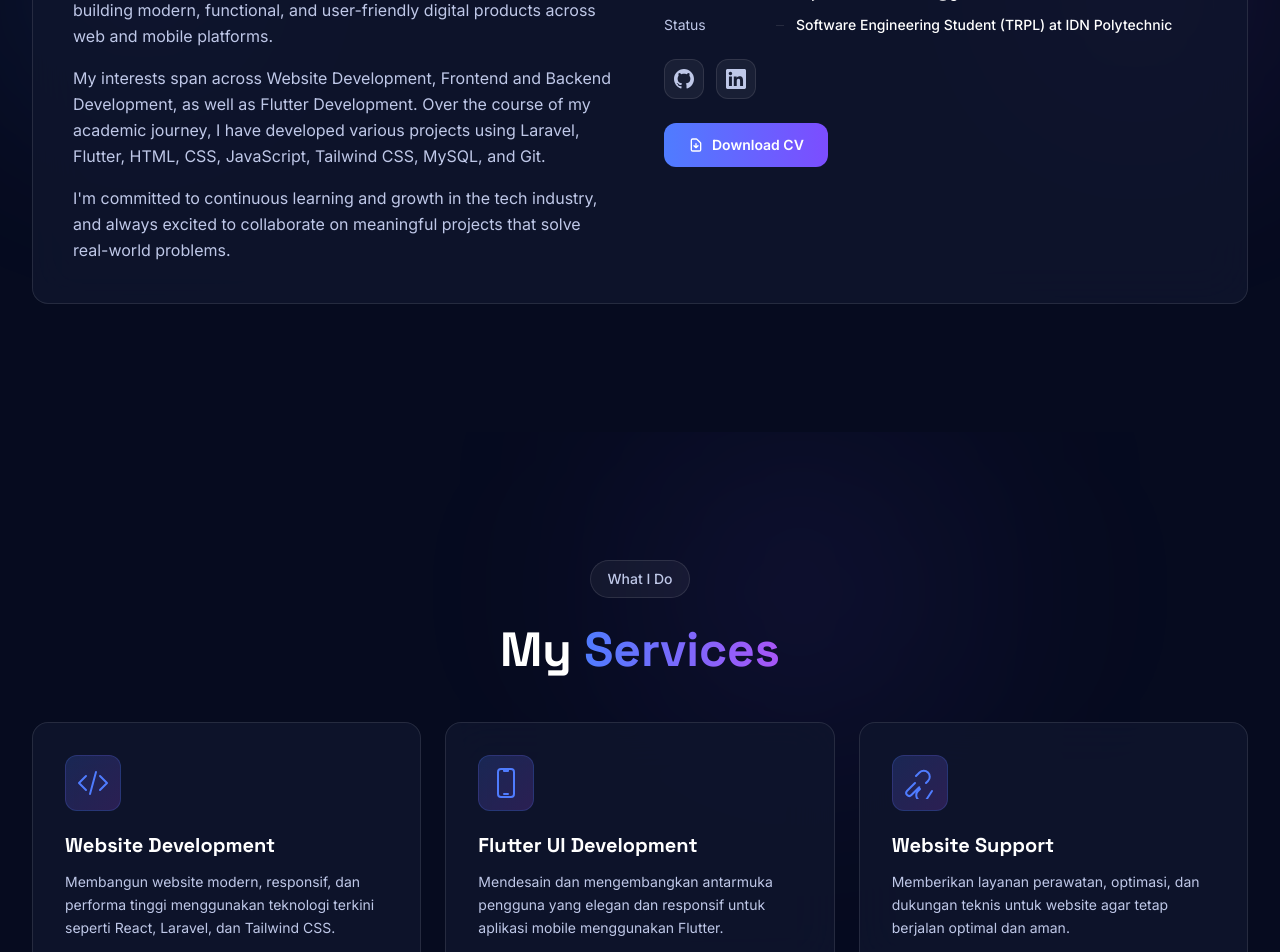
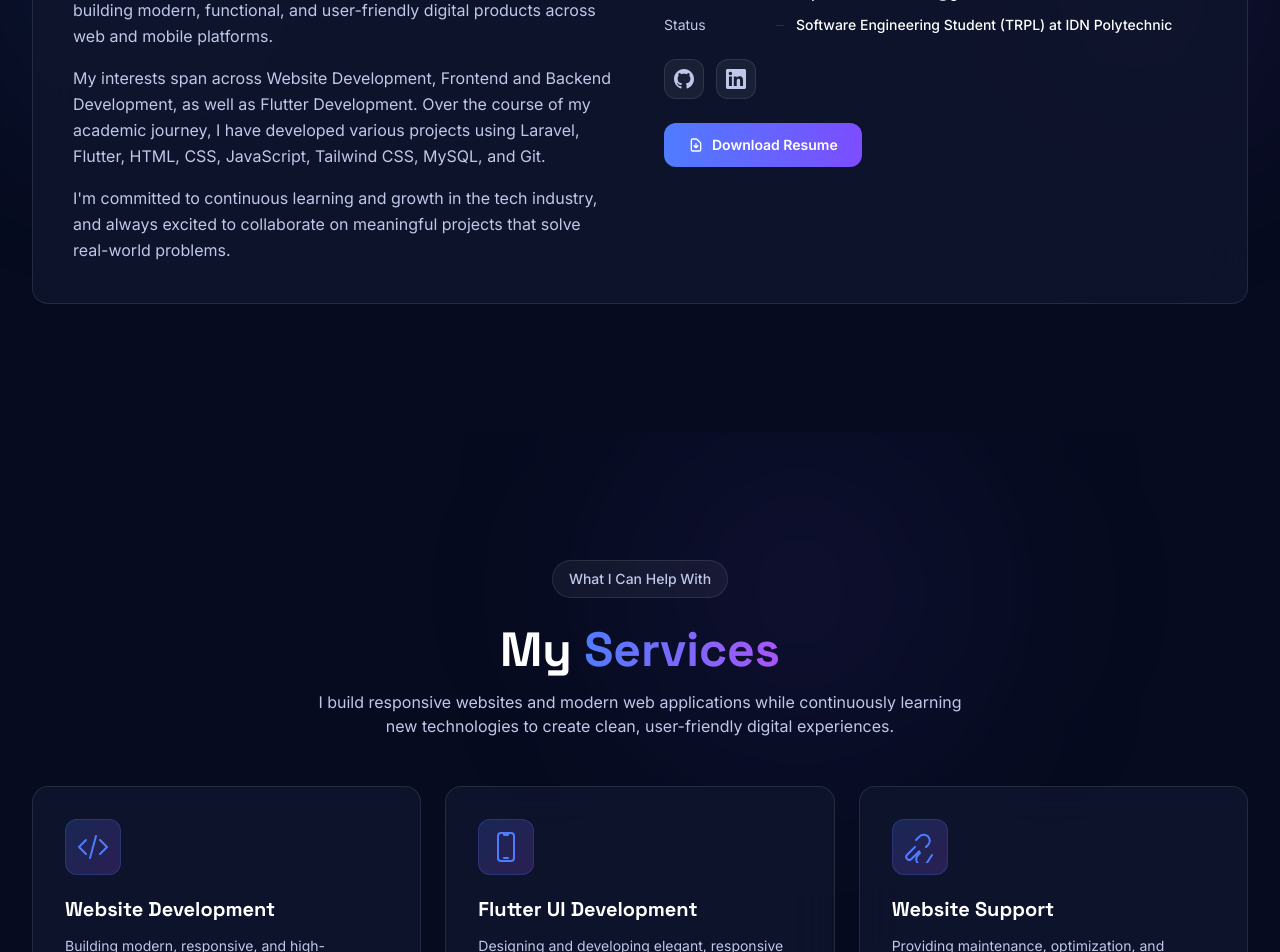
Before and after one commit to Najla-cloud27/WebsitePortfolio_najla2026, a React (Vite) app: page / in a window 1280 px wide. Shown: the part 1260-2212 px from the top of the page. Built offline with nearby package versions, Linux system fonts and the light colour scheme.

Commit message:
Final portfolio polish

```diff
--- a/index.html
+++ b/index.html
@@ -1,10 +1,10 @@
 <!doctype html>
-<html lang="id">
+<html lang="en">
   <head>
     <meta charset="UTF-8" />
     <link rel="icon" type="image/png" href="/favicon.png" />
     <meta name="viewport" content="width=device-width, initial-scale=1.0" />
-    <title>Najla Haura Mumtazah | Developer Portfolio</title>
+    <title>Najla | Developer Portfolio</title>
     <link rel="preconnect" href="https://fonts.googleapis.com">
     <link rel="preconnect" href="https://fonts.gstatic.com" crossorigin>
     <link href="https://fonts.googleapis.com/css2?family=Inter:wght@300;400;500;600;700;800;900&family=Space+Grotesk:wght@400;500;600;700&display=swap" rel="stylesheet">
--- a/src/components/About.jsx
+++ b/src/components/About.jsx
@@ -122,7 +122,7 @@ function About() {
                   <svg className="w-4 h-4" fill="none" viewBox="0 0 24 24" stroke="currentColor" strokeWidth={2}>
                     <path strokeLinecap="round" strokeLinejoin="round" d="M12 10v6m0 0l-3-3m3 3l3-3m2 8H7a2 2 0 01-2-2V5a2 2 0 012-2h5.586a1 1 0 01.707.293l5.414 5.414a1 1 0 01.293.707V19a2 2 0 01-2 2z" />
                   </svg>
-                  Download CV
+                  Download Resume
                 </a>
               </div>
             </div>
--- a/src/components/Contact.jsx
+++ b/src/components/Contact.jsx
@@ -3,7 +3,7 @@ import { motion } from 'framer-motion';
 const contactMethods = [
   {
     name: 'WhatsApp',
-    url: 'https://wa.me/6281234567890',
+    url: 'https://wa.me/6285182879771',
     icon: (
       <svg className="w-6 h-6" fill="currentColor" viewBox="0 0 24 24">
         <path d="M17.472 14.382c-.297-.149-1.758-.867-2.03-.967-.273-.099-.471-.148-.67.15-.197.297-.767.966-.94 1.164-.173.199-.347.223-.644.075-.297-.15-1.255-.463-2.39-1.475-.883-.788-1.48-1.761-1.653-2.059-.173-.297-.018-.458.13-.606.134-.133.298-.347.446-.52.149-.174.198-.298.298-.497.099-.198.05-.371-.025-.52-.075-.149-.669-1.612-.916-2.207-.242-.579-.487-.5-.669-.51-.173-.008-.371-.01-.57-.01-.198 0-.52.074-.792.372-.272.297-1.04 1.016-1.04 2.479 0 1.462 1.065 2.875 1.213 3.074.149.198 2.096 3.2 5.077 4.487.709.306 1.262.489 1.694.625.712.227 1.36.195 1.871.118.571-.085 1.758-.719 2.006-1.413.248-.694.248-1.289.173-1.413-.074-.124-.272-.198-.57-.347m-5.421 7.403h-.004a9.87 9.87 0 01-5.031-1.378l-.361-.214-3.741.982.998-3.648-.235-.374a9.86 9.86 0 01-1.51-5.26c.001-5.45 4.436-9.884 9.888-9.884 2.64 0 5.122 1.03 6.988 2.898a9.825 9.825 0 012.893 6.994c-.003 5.45-4.437 9.884-9.885 9.884m8.413-18.297A11.815 11.815 0 0012.05 0C5.495 0 .16 5.335.157 11.892c0 2.096.547 4.142 1.588 5.945L.057 24l6.305-1.654a11.882 11.882 0 005.683 1.448h.005c6.554 0 11.89-5.335 11.893-11.893a11.821 11.821 0 00-3.48-8.413z"/>
--- a/src/components/Experience.jsx
+++ b/src/components/Experience.jsx
@@ -2,7 +2,7 @@ import { motion } from 'framer-motion';
 
 const experience = {
   institution: 'Disdikpora Karawang',
-  division: 'General Affairs and Personnel Division (Kasubbag Umum dan Kepegawaian)',
+  division: 'General Affairs and Personnel Division',
   position: 'Administrative Staff Intern',
   period: 'PKL Period',
   location: 'Karawang, West Java',
--- a/src/components/Footer.jsx
+++ b/src/components/Footer.jsx
@@ -30,7 +30,7 @@ const socials = [
   },
   {
     name: 'WhatsApp',
-    url: 'https://wa.me/6281234567890',
+    url: 'https://wa.me/6285182879771',
     icon: (
       <svg className="w-4 h-4" fill="currentColor" viewBox="0 0 24 24">
         <path d="M17.472 14.382c-.297-.149-1.758-.867-2.03-.967-.273-.099-.471-.148-.67.15-.197.297-.767.966-.94 1.164-.173.199-.347.223-.644.075-.297-.15-1.255-.463-2.39-1.475-.883-.788-1.48-1.761-1.653-2.059-.173-.297-.018-.458.13-.606.134-.133.298-.347.446-.52.149-.174.198-.298.298-.497.099-.198.05-.371-.025-.52-.075-.149-.669-1.612-.916-2.207-.242-.579-.487-.5-.669-.51-.173-.008-.371-.01-.57-.01-.198 0-.52.074-.792.372-.272.297-1.04 1.016-1.04 2.479 0 1.462 1.065 2.875 1.213 3.074.149.198 2.096 3.2 5.077 4.487.709.306 1.262.489 1.694.625.712.227 1.36.195 1.871.118.571-.085 1.758-.719 2.006-1.413.248-.694.248-1.289.173-1.413-.074-.124-.272-.198-.57-.347m-5.421 7.403h-.004a9.87 9.87 0 01-5.031-1.378l-.361-.214-3.741.982.998-3.648-.235-.374a9.86 9.86 0 01-1.51-5.26c.001-5.45 4.436-9.884 9.888-9.884 2.64 0 5.122 1.03 6.988 2.898a9.825 9.825 0 012.893 6.994c-.003 5.45-4.437 9.884-9.885 9.884m8.413-18.297A11.815 11.815 0 0012.05 0C5.495 0 .16 5.335.157 11.892c0 2.096.547 4.142 1.588 5.945L.057 24l6.305-1.654a11.882 11.882 0 005.683 1.448h.005c6.554 0 11.89-5.335 11.893-11.893a11.821 11.821 0 00-3.48-8.413z"/>
--- a/src/components/Hero.jsx
+++ b/src/components/Hero.jsx
@@ -31,7 +31,7 @@ const socialLinks = [
   },
   {
     name: 'WhatsApp',
-    url: 'https://wa.me/6281234567890',
+    url: 'https://wa.me/6285182879771',
     icon: (
       <svg className="w-5 h-5" fill="currentColor" viewBox="0 0 24 24">
         <path d="M17.472 14.382c-.297-.149-1.758-.867-2.03-.967-.273-.099-.471-.148-.67.15-.197.297-.767.966-.94 1.164-.173.199-.347.223-.644.075-.297-.15-1.255-.463-2.39-1.475-.883-.788-1.48-1.761-1.653-2.059-.173-.297-.018-.458.13-.606.134-.133.298-.347.446-.52.149-.174.198-.298.298-.497.099-.198.05-.371-.025-.52-.075-.149-.669-1.612-.916-2.207-.242-.579-.487-.5-.669-.51-.173-.008-.371-.01-.57-.01-.198 0-.52.074-.792.372-.272.297-1.04 1.016-1.04 2.479 0 1.462 1.065 2.875 1.213 3.074.149.198 2.096 3.2 5.077 4.487.709.306 1.262.489 1.694.625.712.227 1.36.195 1.871.118.571-.085 1.758-.719 2.006-1.413.248-.694.248-1.289.173-1.413-.074-.124-.272-.198-.57-.347m-5.421 7.403h-.004a9.87 9.87 0 01-5.031-1.378l-.361-.214-3.741.982.998-3.648-.235-.374a9.86 9.86 0 01-1.51-5.26c.001-5.45 4.436-9.884 9.888-9.884 2.64 0 5.122 1.03 6.988 2.898a9.825 9.825 0 012.893 6.994c-.003 5.45-4.437 9.884-9.885 9.884m8.413-18.297A11.815 11.815 0 0012.05 0C5.495 0 .16 5.335.157 11.892c0 2.096.547 4.142 1.588 5.945L.057 24l6.305-1.654a11.882 11.882 0 005.683 1.448h.005c6.554 0 11.89-5.335 11.893-11.893a11.821 11.821 0 00-3.48-8.413z"/>
@@ -111,7 +111,7 @@ function Hero() {
                 <svg className="w-4 h-4" fill="none" viewBox="0 0 24 24" stroke="currentColor" strokeWidth={2}>
                   <path strokeLinecap="round" strokeLinejoin="round" d="M12 10v6m0 0l-3-3m3 3l3-3m2 8H7a2 2 0 01-2-2V5a2 2 0 012-2h5.586a1 1 0 01.707.293l5.414 5.414a1 1 0 01.293.707V19a2 2 0 01-2 2z" />
                 </svg>
-                Download CV
+                Download Resume
               </a>
               <a
                 href="#projects"
--- a/src/components/Services.jsx
+++ b/src/components/Services.jsx
@@ -3,7 +3,7 @@ import { motion } from 'framer-motion';
 const services = [
   {
     title: 'Website Development',
-    description: 'Membangun website modern, responsif, dan performa tinggi menggunakan teknologi terkini seperti React, Laravel, dan Tailwind CSS.',
+    description: 'Building modern, responsive, and high-performance websites using cutting-edge technologies like React, Laravel, and Tailwind CSS.',
     icon: (
       <svg className="w-8 h-8" fill="none" viewBox="0 0 24 24" stroke="currentColor" strokeWidth={1.5}>
         <path strokeLinecap="round" strokeLinejoin="round" d="M17.25 6.75L22.5 12l-5.25 5.25m-10.5 0L1.5 12l5.25-5.25m7.5-3l-4.5 16.5" />
@@ -12,7 +12,7 @@ const services = [
   },
   {
     title: 'Flutter UI Development',
-    description: 'Mendesain dan mengembangkan antarmuka pengguna yang elegan dan responsif untuk aplikasi mobile menggunakan Flutter.',
+    description: 'Designing and developing elegant, responsive user interfaces for mobile applications using Flutter framework.',
     icon: (
       <svg className="w-8 h-8" fill="none" viewBox="0 0 24 24" stroke="currentColor" strokeWidth={1.5}>
         <path strokeLinecap="round" strokeLinejoin="round" d="M10.5 1.5H8.25A2.25 2.25 0 006 3.75v16.5a2.25 2.25 0 002.25 2.25h7.5A2.25 2.25 0 0018 20.25V3.75a2.25 2.25 0 00-2.25-2.25H13.5m-3 0V3h3V1.5m-3 0h3m-3 18.75h3" />
@@ -21,7 +21,7 @@ const services = [
   },
   {
     title: 'Website Support',
-    description: 'Memberikan layanan perawatan, optimasi, dan dukungan teknis untuk website agar tetap berjalan optimal dan aman.',
+    description: 'Providing maintenance, optimization, and technical support services to keep websites running smoothly, securely, and up-to-date.',
     icon: (
       <svg className="w-8 h-8" fill="none" viewBox="0 0 24 24" stroke="currentColor" strokeWidth={1.5}>
         <path strokeLinecap="round" strokeLinejoin="round" d="M11.42 15.17l-5.854 5.855a2.25 2.25 0 01-3.182-3.182l5.855-5.854M16.5 12l1.5-1.5a4.5 4.5 0 00-6.364-6.364L9 6.75M12 16.5l-1.5 1.5a4.5 4.5 0 106.364 6.364L21 18" />
@@ -52,12 +52,15 @@ function Services() {
           viewport={{ once: true }}
           className="text-center mb-12"
         >
-          <span className="inline-flex items-center gap-2 px-4 py-2 rounded-full bg-white/5 border border-white/10 text-text-secondary text-xs md:text-sm font-medium mb-4">
-            What I Do
-          </span>
-          <h2 className="font-heading font-bold text-3xl md:text-5xl text-white mt-3">
-            My <span className="bg-gradient-to-r from-primary to-accent bg-clip-text text-transparent">Services</span>
-          </h2>
+            <span className="inline-flex items-center gap-2 px-4 py-2 rounded-full bg-white/5 border border-white/10 text-text-secondary text-xs md:text-sm font-medium mb-4">
+              What I Can Help With
+            </span>
+            <h2 className="font-heading font-bold text-3xl md:text-5xl text-white mt-3">
+              My <span className="bg-gradient-to-r from-primary to-accent bg-clip-text text-transparent">Services</span>
+            </h2>
+            <p className="text-text-secondary text-sm md:text-base max-w-2xl mx-auto mt-4">
+              I build responsive websites and modern web applications while continuously learning new technologies to create clean, user-friendly digital experiences.
+            </p>
         </motion.div>
 
         <div className="grid md:grid-cols-3 gap-6">
--- a/src/data/certificates.js
+++ b/src/data/certificates.js
@@ -3,7 +3,7 @@ const certificates = [
     id: 1,
     title: "HTML Essentials",
     issuer: "Cisco Networking Academy",
-    date: "Isi nanti",
+    date: "",
     file: "documents/certificates/HTML_Essentials_certificate_najla-trpl2025-idn-ac-id_8397b71f-824c-441e-956d-27a7b03750aa.pdf",
     category: "Frontend"
   },
@@ -11,7 +11,7 @@ const certificates = [
     id: 2,
     title: "JavaScript Essentials 1",
     issuer: "Cisco Networking Academy",
-    date: "Isi nanti",
+    date: "",
     file: "documents/certificates/JavaScript_Essentials_1_certificate_najla-trpl2025-idn-ac-id_c182d5c0-b4a9-4375-a77c-32fcb757eb8b.pdf",
     category: "Frontend"
   },
@@ -19,7 +19,7 @@ const certificates = [
     id: 3,
     title: "JavaScript Essentials 2",
     issuer: "Cisco Networking Academy",
-    date: "Isi nanti",
+    date: "",
     file: "documents/certificates/JavaScript_Essentials_2_certificate_najla-trpl2025-idn-ac-id_eab00a5d-dddd-4d44-8b25-9492877d47ea.pdf",
     category: "Frontend"
   },
@@ -27,7 +27,7 @@ const certificates = [
     id: 4,
     title: "React Dasar",
     issuer: "Progate",
-    date: "Isi nanti",
+    date: "",
     file: "documents/certificates/Completion Certificate for React Dasar.pdf",
     category: "Frontend"
   },
@@ -35,7 +35,7 @@ const certificates = [
     id: 5,
     title: "JavaScript Dasar",
     issuer: "Progate",
-    date: "Isi nanti",
+    date: "",
     file: "documents/certificates/Completion Certificate for JavaScript Dasar.pdf",
     category: "Frontend"
   },
@@ -43,7 +43,7 @@ const certificates = [
     id: 6,
     title: "CSS Dasar",
     issuer: "Progate",
-    date: "Isi nanti",
+    date: "",
     file: "documents/certificates/Completion Certificate for CSS Dasar.pdf",
     category: "Frontend"
   },
@@ -51,7 +51,7 @@ const certificates = [
     id: 7,
     title: "C++ Dasar",
     issuer: "Progate",
-    date: "Isi nanti",
+    date: "",
     file: "documents/certificates/Completion Certificate for C++ Dasar.pdf",
     category: "Programming"
   },
@@ -59,7 +59,7 @@ const certificates = [
     id: 8,
     title: "Intro to Coding",
     issuer: "Progate",
-    date: "Isi nanti",
+    date: "",
     file: "documents/certificates/Completion Certificate for Intro to Coding.pdf",
     category: "Programming"
   }
```
